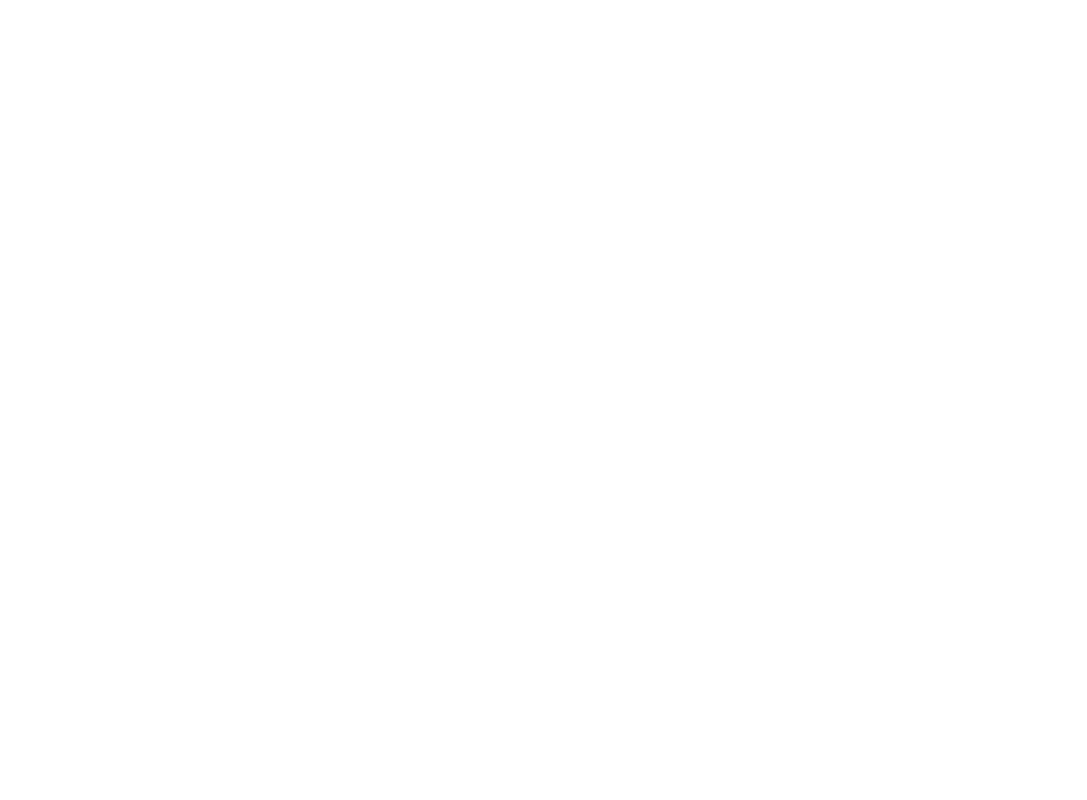
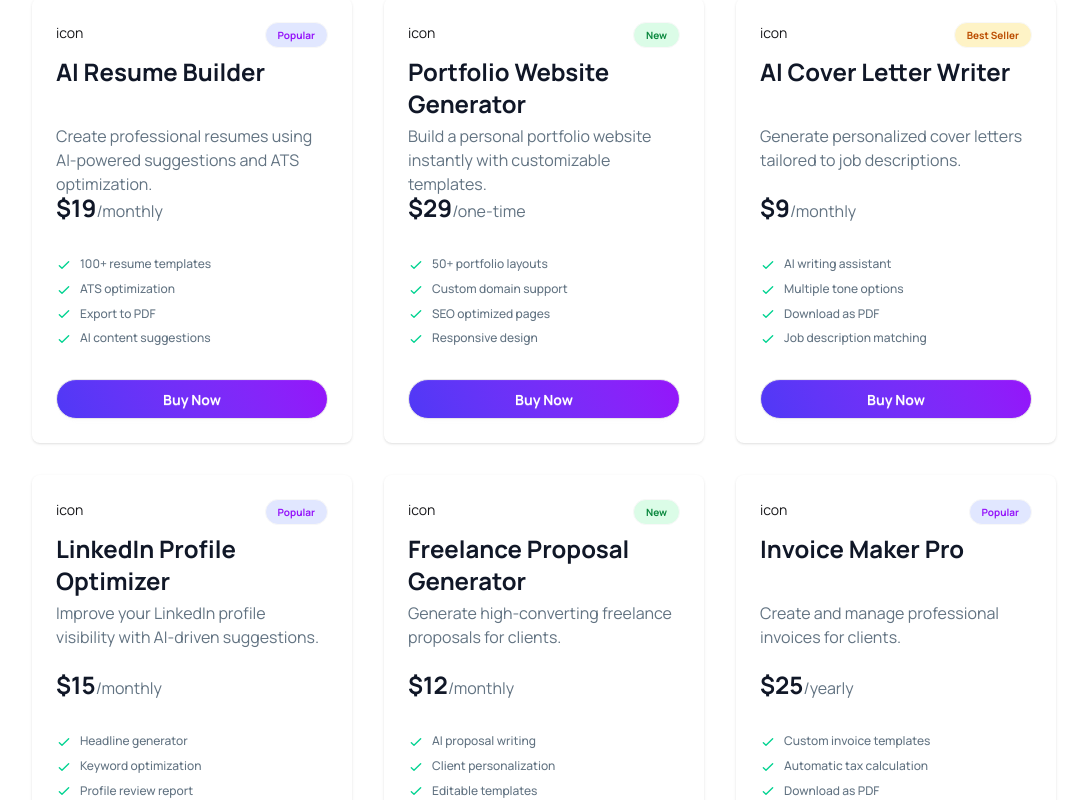
Before and after one commit to ayshaaktersaima1/digitool-platform, a React (Vite) app: page / in a window 1280 px wide. Shown: the part 1380-2180 px from the top of the page, without its empty margins (96-1183 px from the left). Before the commit the page ends 1042 px from the top, so only its background shows below. Built offline with nearby package versions, Linux system fonts and the light colour scheme.

Commit message:
Completed all card section showing, toggling of button

```diff
--- /dev/null
+++ b/public/data.json
@@ -0,0 +1,98 @@
+[
+    {
+        "id": 1,
+        "name": "AI Resume Builder",
+        "description": "Create professional resumes using AI-powered suggestions and ATS optimization.",
+        "price": 19,
+        "period": "monthly",
+        "tag": "popular",
+        "tagType": "popular",
+        "features": [
+            "100+ resume templates",
+            "ATS optimization",
+            "Export to PDF",
+            "AI content suggestions"
+        ],
+        "icon": "FileText"
+    },
+    {
+        "id": 2,
+        "name": "Portfolio Website Generator",
+        "description": "Build a personal portfolio website instantly with customizable templates.",
+        "price": 29,
+        "period": "one-time",
+        "tag": "new",
+        "tagType": "new",
+        "features": [
+            "50+ portfolio layouts",
+            "Custom domain support",
+            "SEO optimized pages",
+            "Responsive design"
+        ],
+        "icon": "Globe"
+    },
+    {
+        "id": 3,
+        "name": "AI Cover Letter Writer",
+        "description": "Generate personalized cover letters tailored to job descriptions.",
+        "price": 9,
+        "period": "monthly",
+        "tag": "best seller",
+        "tagType": "best-seller",
+        "features": [
+            "AI writing assistant",
+            "Multiple tone options",
+            "Download as PDF",
+            "Job description matching"
+        ],
+        "icon": "PenLine"
+    },
+    {
+        "id": 4,
+        "name": "LinkedIn Profile Optimizer",
+        "description": "Improve your LinkedIn profile visibility with AI-driven suggestions.",
+        "price": 15,
+        "period": "monthly",
+        "tag": "popular",
+        "tagType": "popular",
+        "features": [
+            "Headline generator",
+            "Keyword optimization",
+            "Profile review report",
+            "Recruiter visibility tips"
+        ],
+        "icon": "User"
+    },
+    {
+        "id": 5,
+        "name": "Freelance Proposal Generator",
+        "description": "Generate high-converting freelance proposals for clients.",
+        "price": 12,
+        "period": "monthly",
+        "tag": "new",
+        "tagType": "new",
+        "features": [
+            "AI proposal writing",
+            "Client personalization",
+            "Editable templates",
+            "Export to PDF"
+        ],
+        "icon": "Send"
+    },
+    {
+        "id": 6,
+        "name": "Invoice Maker Pro",
+        "description": "Create and manage professional invoices for clients.",
+        "price": 25,
+        "period": "yearly",
+        "tag": "popular",
+        "tagType": "popular",
+        "features": [
+            "Custom invoice templates",
+            "Automatic tax calculation",
+            "Download as PDF",
+            "Payment tracking"
+        ],
+        "icon": "Receipt"
+    }
+]
--- a/src/App.css
+++ b/src/App.css
@@ -7,3 +7,7 @@
 .text-color {
   color: #101727;
 }
+
+.text-sec {
+  color: #627382;
+}
--- a/src/App.jsx
+++ b/src/App.jsx
@@ -3,14 +3,21 @@
 import NavBar from './components/NavBar'
 import Banner from './components/Banner'
 import Highlight from './components/Highlight'
+import PremiumBtns from './components/PremiumBtns'
+import { Suspense } from 'react'
 
 function App() {
+
+  const fetchData = fetch('/data.json').then(res => res.json());
 
   return (
     <>
       <NavBar></NavBar>
       <Banner></Banner>
       <Highlight></Highlight>
+      <Suspense>
+        <PremiumBtns fetchData={fetchData}></PremiumBtns>
+      </Suspense>
     </>
   )
 }
--- a/src/components/Banner.jsx
+++ b/src/components/Banner.jsx
@@ -5,14 +5,14 @@
 
 const Banner = () => {
     return (
-        <div className='my-8 md:my-20 px-2 md:px-[10%]'>
+        <div className='my-8 md:my-20 mx-2 md:mx-[10%]'>
             <div className='grid grid-cols-1 lg:grid-cols-2 items-center'>
                 {/* left */}
                 <div className='order-2 lg:order-1'>
                     <div className='space-y-4 pt-10 lg:pt-0 text-center lg:text-left'>
                         <p className='badge bg-[#E1E7FF] p-4 rounded-full '><span className='flex justify-center items-center gap-2 bg-linear-65 from-[#4f39f6] to-[#9514fa] bg-clip-text text-transparent  font-semibold '><img src={badgeIcon} alt="" />New: AI-Powered Tools Available</span></p>
                         <h1 className='font-extrabold text-6xl text-color leading-tight'>Supercharge Your Digital Workflow</h1>
-                        <p className='text-color text-lg leading-1.2'>Access premium AI tools, design assets, templates, and productivity
+                        <p className='text-sec text-lg leading-1.2'>Access premium AI tools, design assets, templates, and productivity
                             software—all in one place. Start creating faster today.
 
                             Explore Products
--- /dev/null
+++ b/src/components/Cards/AddedCards.jsx
@@ -0,0 +1,11 @@
+import React from 'react';
+
+const AddedCards = () => {
+    return (
+        <div>
+            <h1>Nothing here</h1>
+        </div>
+    );
+};
+
+export default AddedCards;
--- /dev/null
+++ b/src/components/Cards/AllCards.jsx
@@ -0,0 +1,18 @@
+import React from 'react';
+import Card from './Card';
+
+const AllCards = ({ cardInfos }) => {
+
+    return (
+        <div className='mx-2 md:mx-[10%] grid grid-cols-1 md:grid-cols-2 lg:grid-cols-3 w-full gap-8 mt-5 md:mt-7'>
+
+
+            {
+                cardInfos.map(cardInfo => <Card cardInfo={cardInfo}></Card>)
+            }
+
+        </div>
+    );
+};
+
+export default AllCards;
--- /dev/null
+++ b/src/components/Cards/Card.jsx
@@ -0,0 +1,51 @@
+import React from 'react';
+
+const Card = ({ cardInfo }) => {
+    const { name, description, price, period, tag, features } = cardInfo;
+
+    return (
+        <div>
+            <div className="card shadow-sm">
+                <div className="card-body">
+
+                    <div className='flex justify-between'>
+                        <div>
+                            <h1>icon</h1>
+                        </div>
+                        <span className={`badge badge-xs capitalize p-3 rounded-3xl font-bold
+                        ${tag === 'popular' ? 'bg-[#e1e7ff] text-[#9514fa]' : tag === 'new' ? 'bg-[#dbfce7] text-[#0a883e]' : tag === 'best seller' ? 'bg-[#fef3c6] text-[#bb4d00]' : ''}`}>{tag}</span>
+                    </div>
+                    <div>
+                        <h2 className="text-2xl font-bold text-color h-15">{name}</h2>
+                    </div>
+                    <div>
+                        <p className='h-15 text-sec text-base'>{description}</p>
+                    </div>
+                    <div>
+                        <p><span className='text-color text-2xl font-bold'>${price}</span><span className='text-sec text-base'>/{period}</span></p>
+                    </div>
+                    <ul className="mt-6 flex flex-col gap-2 text-xs">
+
+                        {
+                            features.map(feature => {
+                                return (
+                                    <li>
+                                        <svg xmlns="http://www.w3.org/2000/svg" className="size-4 me-2 inline-block text-success" fill="none" viewBox="0 0 24 24" stroke="currentColor"><path strokeLinecap="round" strokeLinejoin="round" strokeWidth="2" d="M5 13l4 4L19 7" /></svg>
+                                        <span className='text-sec font-medium'>{feature}</span>
+                                    </li>
+                                )
+                            })
+                        }
+
+
+                    </ul>
+                    <div className="mt-6">
+                        <button className="btn text-white font-bold bg-linear-65 from-[#4f39f6] to-[#9514fa] rounded-3xl btn-block">Buy Now</button>
+                    </div>
+                </div>
+            </div>
+        </div >
+    );
+};
+
+export default Card;
--- /dev/null
+++ b/src/components/PremiumBtns.jsx
@@ -0,0 +1,31 @@
+import React, { use, useState } from 'react';
+import AllCards from './Cards/AllCards';
+import AddedCards from './Cards/AddedCards';
+
+const PremiumBtns = ({ fetchData }) => {
+
+    const cardInfos = use(fetchData);
+
+    const [activeBtn, setActiveBtn] = useState('product');
+
+    return (
+        <div className='mt-8 lg:mt-30 space-y-4 mx-2 md:mx-[10%]  flex flex-col items-center mb-11'>
+            <h1 className='text-color font-extrabold text-5xl'>Premium Digital Tools</h1>
+            <p className='text-sec font-normal text-base w-136 text-center'>Choose from our curated collection of premium digital products designed to boost your productivity and creativity.</p>
+
+            <div className='border border-[#f6f6f6] rounded-3xl p-[1px]'>
+                {/* {
+                    activeBtn==='product'?
+                } */}
+                <button onClick={() => setActiveBtn('product')} className={`btn font-bold rounded-3xl ${activeBtn === 'product' ? 'bg-linear-65 from-[#4f39f6] to-[#9514fa] text-white' : 'btn-ghost bg-white text-[#25065dFF]'}`}>Products</button>
+                <button onClick={() => setActiveBtn('cart')} className={`btn font-bold rounded-3xl ${activeBtn === 'cart' ? 'bg-linear-65 from-[#4f39f6] to-[#9514fa] text-white' : 'btn-ghost bg-white text-[#25065dFF]'}`}>Cart(2)</button>
+            </div>
+            {
+                activeBtn === 'product' ?
+                    <AllCards cardInfos={cardInfos}></AllCards> : <AddedCards></AddedCards>
+            }
+        </div>
+    );
+};
+
+export default PremiumBtns;
```
